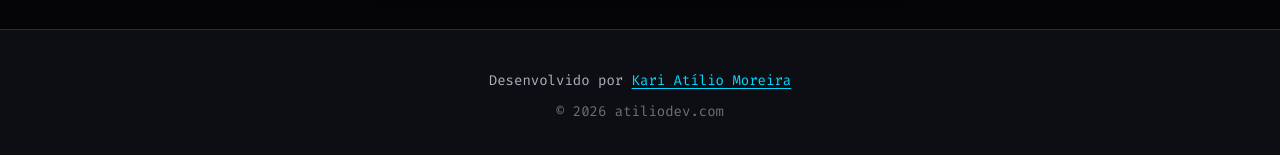
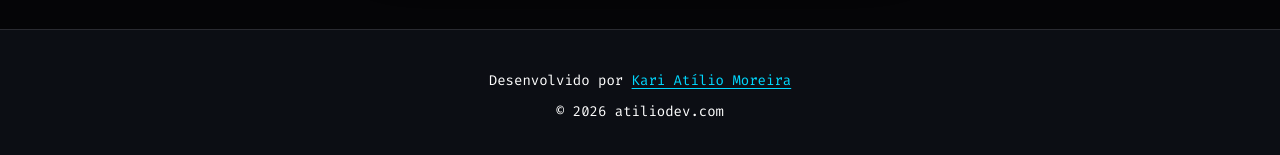
Before and after one commit to karimoreira/meu-portifolio, a React (Vite) app: page / in a window 1280 px wide. Shown: the part 4927-5082 px from the top of the page. Built offline with nearby package versions, Linux system fonts and the light colour scheme.

Commit message:
feat: contraste

```diff
--- a/src/index.css
+++ b/src/index.css
@@ -710,7 +710,7 @@ button { font: inherit; cursor: pointer; }
   text-align: center;
   font-family: var(--font-mono);
   font-size: 14px;
-  color: var(--text-muted);
+  color: var(--text);
 }
 
 .footer__link {
@@ -721,5 +721,6 @@ button { font: inherit; cursor: pointer; }
 
 .footer__copy {
   margin-top: 8px;
-  opacity: 0.6;
+  color: var(--text);
+  opacity: 1;
 }
```
